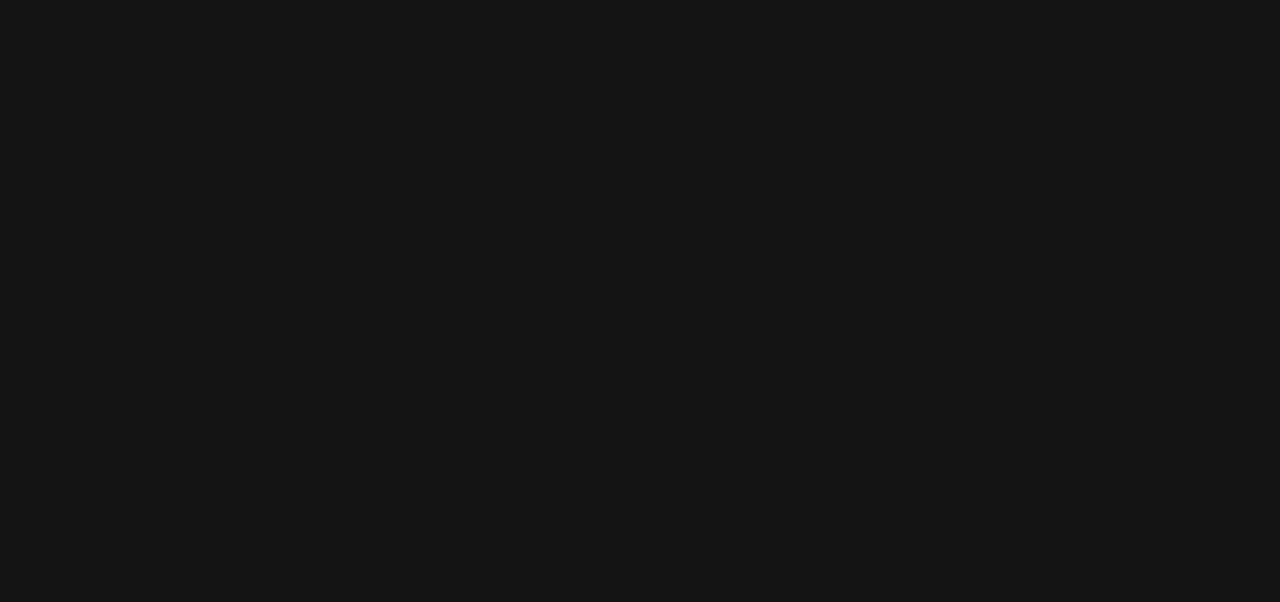
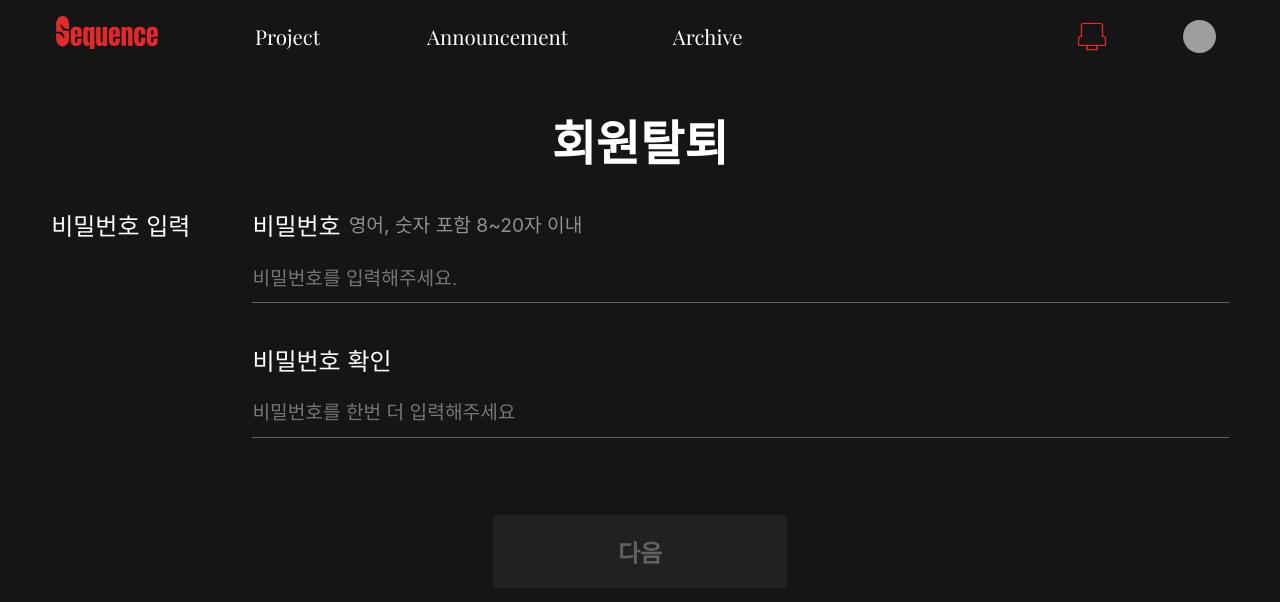
Before and after one commit to Sequence-Front/sequence, a React (Create React App) app: page /withdraw in a window 1280 px wide. Before the commit this address had no page. Shown: the top 602 px of the page. Built offline with nearby package versions, Linux system fonts and the light colour scheme; grey boxes are pictures that could not be loaded; a web font is replaced by a local one.

Commit message:
'[ADD]withdrawPage_temp'

```diff
--- a/src/Router.js
+++ b/src/Router.js
@@ -15,6 +15,7 @@
 import SignUpPage from './signup/SignUpPage';
 import SignUpComplete from './signup2/SignUpComplete';
 import ProjectPage from './project/ProjectPage';
+import WithdrawPage from './withdraw/WithdrawPage';
 
 const AppRouter = () => {
   return (
@@ -35,6 +36,7 @@
         <Route path="/register" element={<Register />} />
         <Route path="/header" element={<Header />} />
         <Route path="/project" element={<ProjectPage />} />
+        <Route path="/withdraw" element={<WithdrawPage />} />
       </Routes>
     </Router>
   );
--- a/src/mypage/page/PersonalHistory.tsx
+++ b/src/mypage/page/PersonalHistory.tsx
@@ -7,12 +7,15 @@
 import { dummyData } from '../data/dummyData';
 import { SignUpButton } from '../../login/style/LoginStyle';
 import { FaArrowRight } from 'react-icons/fa';
+import { useNavigate } from 'react-router-dom';
 
 const EditButton = styled(SignUpButton)`
   margin-bottom: -3rem;
 `;
 
-const WithDrawButton = styled.a`
+const WithDrawButton = styled.button`
+  background: none;
+  border: none;
   display: flex;
   align-items: center;
   justify-content: center;
@@ -25,6 +28,7 @@
 
 const PersonalHistory = () => {
   const [historyData, setHistoryData] = useState<HistoryDataType>(dummyData);
+  const navigate = useNavigate();
 
   return (
     <HistoryContainer>
@@ -46,7 +50,7 @@
       </HistorySection>
 
       <EditButton>로그인 정보 수정 <FaArrowRight /> </EditButton>
-      <WithDrawButton>회원탈퇴</WithDrawButton>
+      <WithDrawButton onClick={() => navigate('/withdraw')}>회원탈퇴</WithDrawButton>
     </HistoryContainer>
   );
 };
--- /dev/null
+++ b/src/withdraw/WithdrawPage.tsx
@@ -0,0 +1,215 @@
+//24-11-26 박승균
+// {
+// address : "서울시 여러분 담배꽁초",
+// birthDate : "1999.09.25",
+// email : "tmdrbs0925@gmail.com",
+// gender : "남성",
+// name : "박승균",
+// password : "qwer1234",
+// passwordConfirm : "qwer1234",
+// phone : "01090362183",
+// userId : "psg925"
+// }
+
+import React, { useState, useEffect } from 'react';
+import styled from 'styled-components';
+import { useNavigate } from 'react-router-dom';
+import Header from '../asset/component/Header';
+import { CommonButton } from '../login/components/CommonButton';
+import { GenderSelect } from '../common/components/GenderSelect';
+import * as S from '../signup/style/SignUpPageStyle';
+import { SignUpInput } from '../signup/component/SignUpInput';
+import { BirthDateInput } from '../common/components/BirthDateInput';
+
+export const PageNumber = styled.div`
+  font-size: clamp(1.5rem, 1.5vw, 2rem);
+  color: #8f8f8f;
+  margin-bottom: clamp(4rem, 6vw, 8rem);
+`;
+
+const ErrorMessage = styled.div`
+  color: #E51D1D;
+  font-size: clamp(0.9rem, 1.2vw, 1.1rem);
+  text-align: center;
+  margin-bottom: 1.5rem;
+`;
+
+const WithdrawPage: React.FC = () => {
+  const [formData, setFormData] = useState({
+    // 기본 정보
+    name: '',
+    birthDate: '',
+    gender: '',
+    phone: '',
+    email: '',
+    address: '',
+    // 로그인 정보
+    userId: '',
+    password: '',
+    passwordConfirm: '',
+  });
+
+  const [isFormValid, setIsFormValid] = useState(false);
+  const [isDuplicateIdCheckActive, setIsDuplicateIdCheckActive] = useState(false);
+  const [isDuplicateEmailCheckActive, setIsDuplicateEmailCheckActive] = useState(false);
+  const [duplicateChecks, setDuplicateChecks] = useState({
+    userId: false,
+    email: false
+  });
+  const [errorMessage, setErrorMessage] = useState<string>('');
+  const [fieldErrors, setFieldErrors] = useState<Record<string, boolean>>({});
+  const navigate = useNavigate();
+
+  useEffect(() => {
+    const { userId, password, passwordConfirm, name, birthDate, gender, phone, email, address } = formData;
+    setIsFormValid(
+      userId !== '' &&
+      password !== '' &&
+      passwordConfirm !== '' &&
+      name !== '' &&
+      birthDate !== '' &&
+      gender !== '' &&
+      phone !== '' &&
+      email !== '' &&
+      address !== ''
+    );
+    setIsDuplicateIdCheckActive(userId.length > 0);
+    setIsDuplicateEmailCheckActive(email.length > 0);
+  }, [formData]);
+
+  const handleInputChange = (e: React.ChangeEvent<HTMLInputElement>) => {
+    const { name, value } = e.target;
+    setFormData(prev => ({
+      ...prev,
+      [name]: value
+    }));
+
+    // 이메일이나 아이디가 변경되면 해당 중복체크 상태를 초기화
+    if (name === 'email') {
+      setDuplicateChecks(prev => ({
+        ...prev,
+        email: false
+      }));
+    }
+    if (name === 'userId') {
+      setDuplicateChecks(prev => ({
+        ...prev,
+        userId: false
+      }));
+    }
+  };
+
+  const handleGenderSelect = (gender: string) => {
+    setFormData(prev => ({
+      ...prev,
+      gender
+    }));
+  };
+
+  const handleIdDuplicateCheck = () => {
+    if (isDuplicateIdCheckActive) {
+      // API 호출 로직이 들어갈 자리
+      // 중복 체크 후 중복이면 true, 아니면 false
+      // {
+      //   userId : "psg925"
+      // }
+      setDuplicateChecks(prev => ({
+        ...prev,
+        userId: true
+      }));
+    }
+  };
+
+  const handleEmailDuplicateCheck = () => {
+    if (isDuplicateEmailCheckActive) {
+      // API 호출 로직이 들어갈 자리
+      // 중복 체크 후 중복이면 true, 아니면 false
+      // {
+      //   email : "tmdrbs0925@gmail.com"
+      // }
+
+      setDuplicateChecks(prev => ({
+        ...prev,
+        email: true
+      }));
+    }
+  };
+
+  const validateForm = () => {
+    const newFieldErrors: Record<string, boolean> = {};
+
+    // 비밀번호 일치 검증
+    if (formData.password !== formData.passwordConfirm) {
+      newFieldErrors.password = true;
+      newFieldErrors.passwordConfirm = true;
+      setErrorMessage('비밀번호가 일치하지 않습니다.');
+      setFieldErrors(newFieldErrors);
+      return false;
+    }
+
+    setFieldErrors({});
+    setErrorMessage('');
+    return true;
+  };
+
+  const handleNext = () => {
+    //모든 곳에 값이 입력되어 있지 않으면 return
+    if (!isFormValid) {
+      return;
+    }
+
+    setErrorMessage(''); // 에러 메시지 초기화
+
+    if (validateForm()) {
+      // 다음 페이지로 이동
+      navigate('/signup2', { state: formData });
+    }
+  };
+
+  return (
+    <>
+      <Header headerName="SignUp" />
+      <S.Container>
+        <S.Title>회원탈퇴</S.Title>
+        <S.FormContainer>
+          <S.Section>
+            <S.CategoryTitle>비밀번호 입력</S.CategoryTitle>
+            <S.FormSection>
+              <SignUpInput
+                label="비밀번호"
+                description="영어, 숫자 포함 8~20자 이내"
+                type="password"
+                name="password"
+                value={formData.password}
+                onChange={handleInputChange}
+                placeholder="비밀번호를 입력해주세요."
+                hasError={fieldErrors.password}
+              />
+              <SignUpInput
+                label="비밀번호 확인"
+                type="password"
+                name="passwordConfirm"
+                value={formData.passwordConfirm}
+                onChange={handleInputChange}
+                placeholder="비밀번호를 한번 더 입력해주세요"
+                hasError={fieldErrors.passwordConfirm}
+              />
+            </S.FormSection>
+          </S.Section>
+
+          <S.ButtonWrapper>
+            {errorMessage && <ErrorMessage>{errorMessage}</ErrorMessage>}
+            <CommonButton
+              isActive={isFormValid}
+              onClick={handleNext}
+            >
+              다음
+            </CommonButton>
+          </S.ButtonWrapper>
+        </S.FormContainer>
+      </S.Container>
+    </>
+  );
+};
+
+export default WithdrawPage;
```
